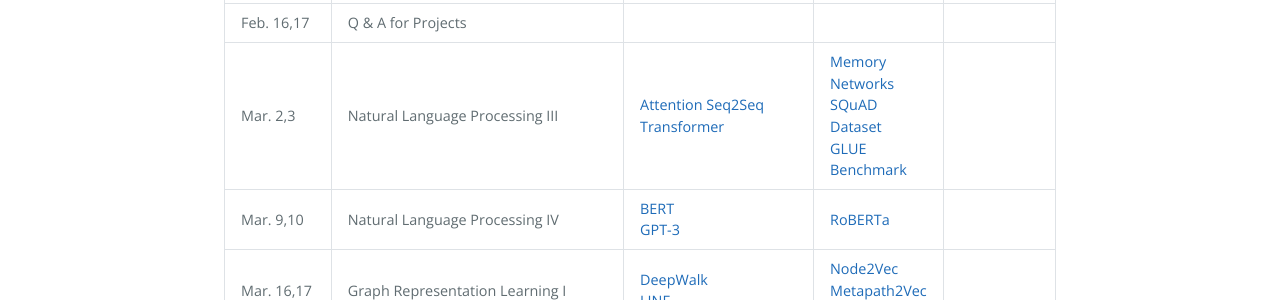
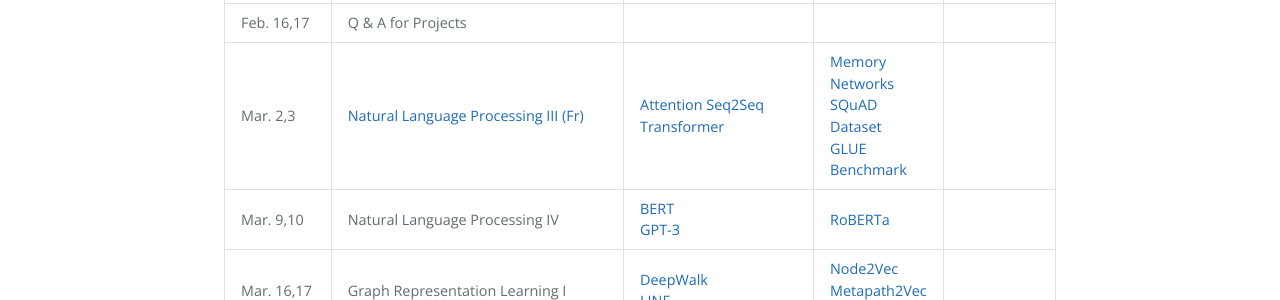
Before and after one commit to DeepGraphLearning/Math80600A_2022W, a Jekyll site: the page built from schedule.md, in a window 1280 px wide. Shown: the part 1176-1476 px from the top of the page. Built offline with Jekyll 4.4.1, drawn with Linux system fonts in a browser that asks for light colours.

```diff
--- a/schedule.md
+++ b/schedule.md
@@ -115,8 +115,8 @@ schedule:
     topics: Q & A for Projects
   - date: Mar. 2,3
     topics:
-      - name: Natural Language Processing III
-        url:
+      - name: Natural Language Processing III (Fr)
+        url: https://www.dropbox.com/s/ofcbhg1hhuaz10x/S7-Transformer_Bert.pdf?dl=0
     readings:
       - name: Attention Seq2Seq
         url: https://arxiv.org/abs/1409.0473
```
